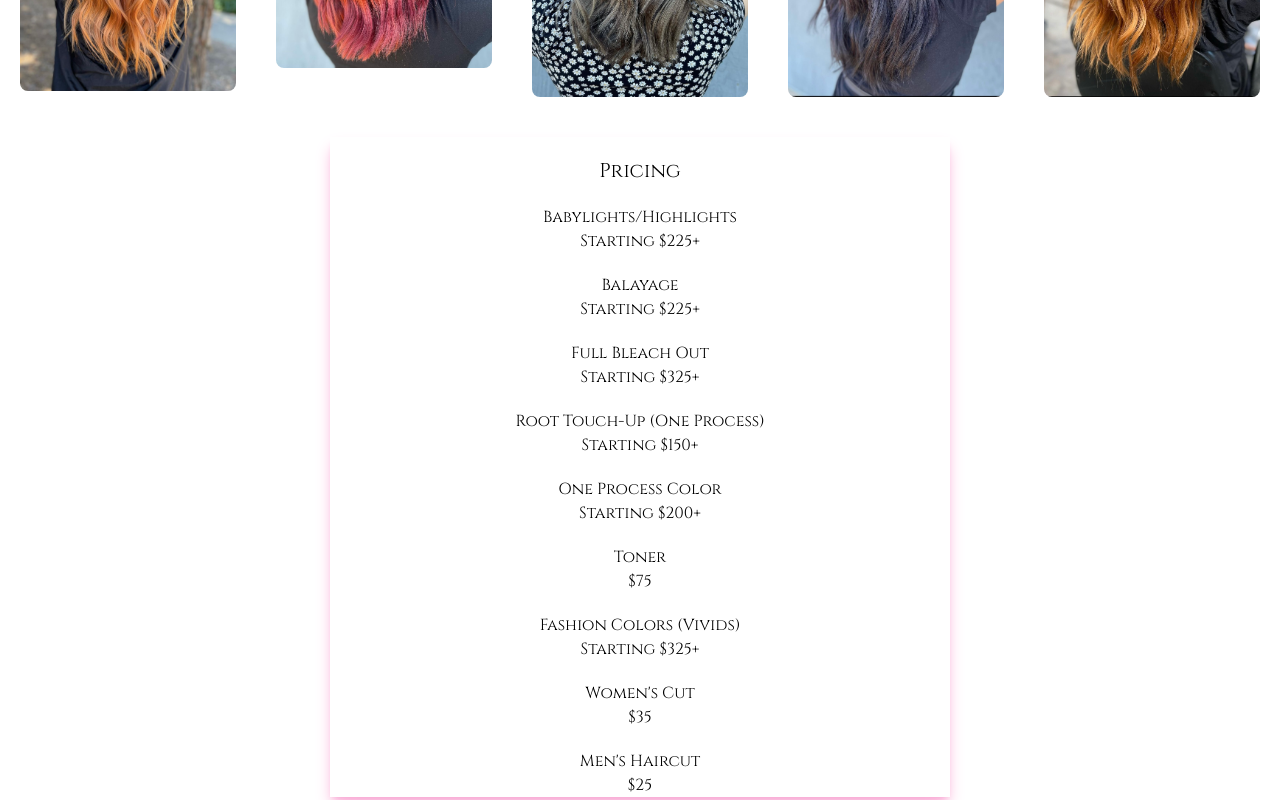
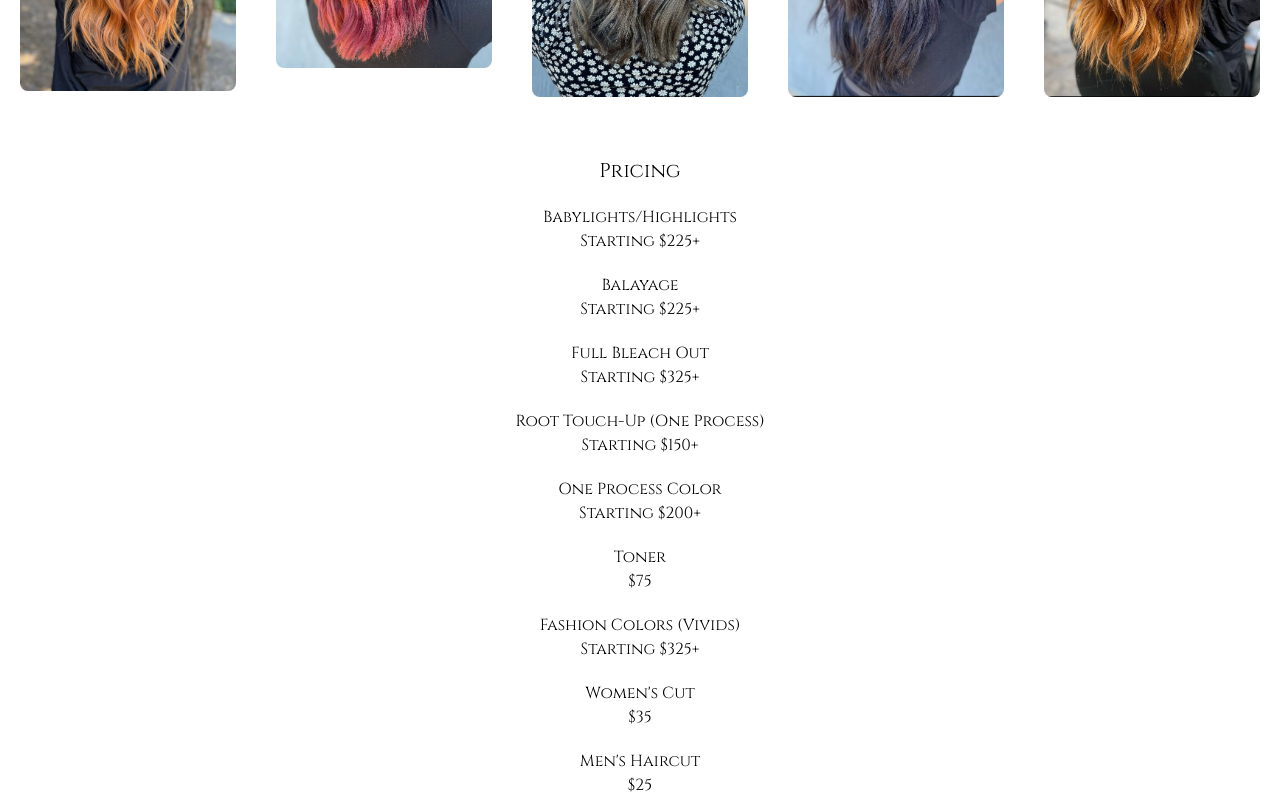
Before and after one commit to Yowzel/myky-do, a Next.js app: page / in a window 1280 px wide. Shown: the part 1360-2160 px from the top of the page. Built offline with nearby package versions, Linux system fonts and the light colour scheme.

Commit message:
no shadow box

```diff
--- a/pages/index.tsx
+++ b/pages/index.tsx
@@ -98,9 +98,8 @@ export default function Home() {
 
           </div>
 
-          <div className='flex flex-col text-center justify-center w-full'>
+          <div className='flex flex-col text-center w-full'>
 
-            <div className='mx-auto w-1/2 shadow-lg shadow-pink-300 '>
             <div className='mt-5'>
               <h1 className='text-xl'>Pricing</h1>
             </div>
@@ -149,7 +148,6 @@ export default function Home() {
               <h2>Men's Haircut</h2>
               <p>$25</p>
             </div>
-            </div>
 
 
           </div>
```
